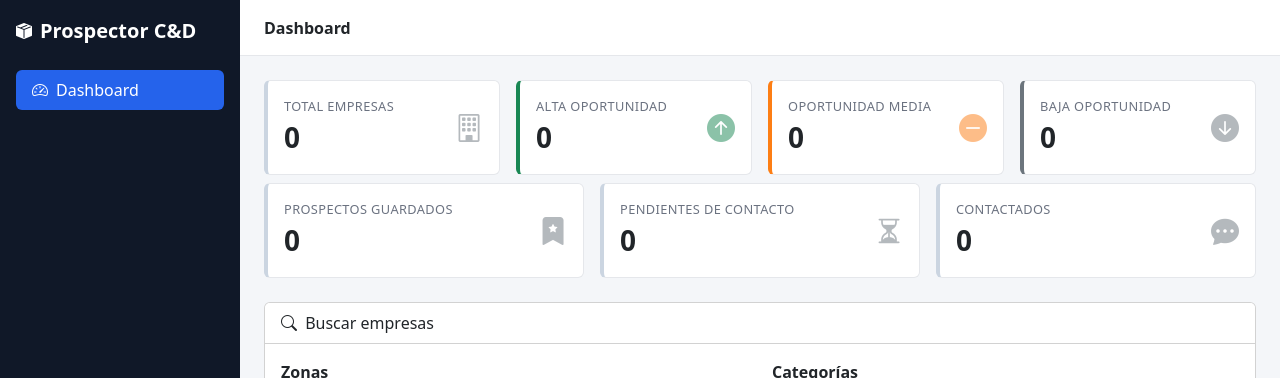
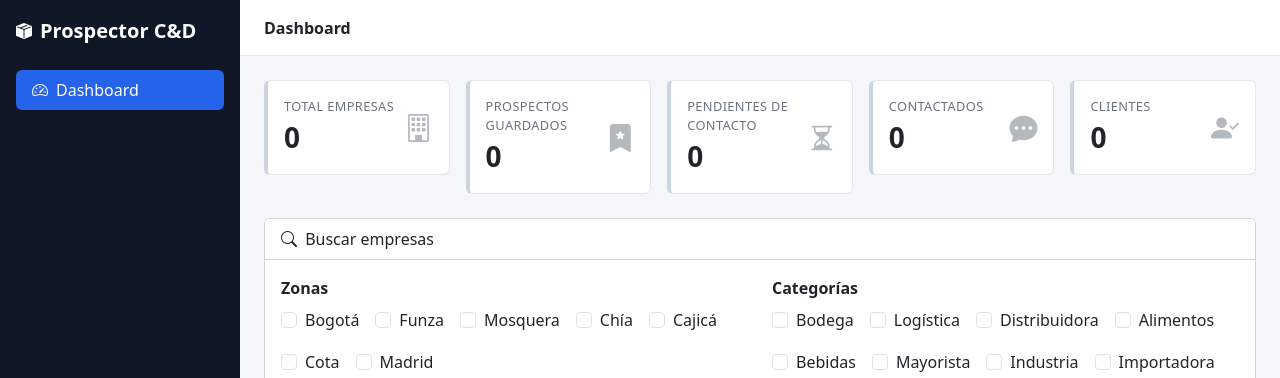
Before and after one commit to Mundanesleet/Protector, a Flask app: page / in a window 1280 px wide. Shown: the top 378 px of the page. Run offline with Flask 3, Linux system fonts and the light colour scheme; data that the repository does not hold is empty; some libraries are stand-ins or nearby versions.

Commit message:
Quitar sistema de oportunidad y agregar exportacion a Excel
A peticion del usuario: el scoring alta/media/baja no aportaba valor
para el uso real (una lista de contactos), asi que se elimina por
completo (modelo, servicio, UI) en vez de dejarlo sin usar.

Se agrega GET /api/companies/export (mismo mecanismo de filtros que
GET /api/companies) que genera un .xlsx en memoria con openpyxl y lo
entrega para descargar, boton "Exportar a Excel" en el dashboard.
SQLite se mantiene como base de datos real de la app (ya es gratis y
funciona bien); el Excel es un respaldo/export bajo demanda, no la
base de datos misma, para evitar los problemas de usar una hoja de
calculo como almacenamiento concurrente de una app web.

La tabla y la ficha de empresa ahora priorizan telefono/email/website
en vez del badge de oportunidad.

Co-Authored-By: Claude Sonnet 5 <noreply@anthropic.com>

```diff
--- a/models/__init__.py
+++ b/models/__init__.py
@@ -1,4 +1,4 @@
-from .company import Company, CATEGORY_CHOICES, CATEGORY_LABELS, OPPORTUNITY_LABELS
+from .company import Company, CATEGORY_CHOICES, CATEGORY_LABELS
 from .prospect import Prospect, STATUS_LABELS
 from .note import Note
 
@@ -9,5 +9,4 @@ __all__ = [
     "CATEGORY_CHOICES",
     "CATEGORY_LABELS",
     "STATUS_LABELS",
-    "OPPORTUNITY_LABELS",
 ]
--- a/requirements.txt
+++ b/requirements.txt
@@ -2,3 +2,4 @@ Flask==3.0.3
 Flask-SQLAlchemy==3.1.1
 python-dotenv==1.0.1
 requests==2.32.3
+openpyxl==3.1.5
--- a/routes/company_routes.py
+++ b/routes/company_routes.py
@@ -1,6 +1,6 @@
 import logging
 
-from flask import Blueprint, jsonify, request
+from flask import Blueprint, jsonify, request, send_file
 
 from models import Company
 from services import company_service
@@ -10,6 +10,20 @@ from services.data_sources.overpass_service import search as overpass_search
 logger = logging.getLogger(__name__)
 
 company_bp = Blueprint("company_api", __name__, url_prefix="/api")
+
+
+def _filters_from_query_args():
+    filters = {
+        "city": request.args.get("city"),
+        "category": request.args.get("category"),
+        "status": request.args.get("status"),
+        "q": request.args.get("q"),
+    }
+    if "has_phone" in request.args:
+        filters["has_phone"] = request.args.get("has_phone") == "true"
+    if "has_website" in request.args:
+        filters["has_website"] = request.args.get("has_website") == "true"
+    return filters
 
 
 @company_bp.route("/search", methods=["POST"])
@@ -40,20 +54,19 @@ def search_companies():
 
 @company_bp.route("/companies")
 def list_companies():
-    filters = {
-        "city": request.args.get("city"),
-        "category": request.args.get("category"),
-        "opportunity_level": request.args.get("opportunity_level"),
-        "status": request.args.get("status"),
-        "q": request.args.get("q"),
-    }
-    if "has_phone" in request.args:
-        filters["has_phone"] = request.args.get("has_phone") == "true"
-    if "has_website" in request.args:
-        filters["has_website"] = request.args.get("has_website") == "true"
+    companies = company_service.list_companies(_filters_from_query_args())
+    return jsonify({"data": [company.to_dict() for company in companies]})
 
-    companies = company_service.list_companies(filters)
-    return jsonify({"data": [company.to_dict() for company in companies]})
+
+@company_bp.route("/companies/export")
+def export_companies():
+    stream = company_service.export_companies_workbook(_filters_from_query_args())
+    return send_file(
+        stream,
+        mimetype="application/vnd.openxmlformats-officedocument.spreadsheetml.sheet",
+        as_attachment=True,
+        download_name="prospector_empresas.xlsx",
+    )
 
 
 @company_bp.route("/companies/<int:company_id>")
--- a/static/css/style.css
+++ b/static/css/style.css
@@ -1,7 +1,4 @@
 :root {
-    --opportunity-alta: #198754;
-    --opportunity-media: #fd7e14;
-    --opportunity-baja: #6c757d;
     --sidebar-width: 240px;
 }
 
@@ -52,10 +49,6 @@ body {
     border-left: 4px solid #cbd5e1;
 }
 
-.stat-card.border-opportunity-alta { border-left-color: var(--opportunity-alta); }
-.stat-card.border-opportunity-media { border-left-color: var(--opportunity-media); }
-.stat-card.border-opportunity-baja { border-left-color: var(--opportunity-baja); }
-
 .stat-label {
     font-size: 0.8rem;
     color: #6b7280;
@@ -77,24 +70,6 @@ body {
     opacity: 0.5;
 }
 
-.text-opportunity-alta { color: var(--opportunity-alta); }
-.text-opportunity-media { color: var(--opportunity-media); }
-.text-opportunity-baja { color: var(--opportunity-baja); }
-
-.badge-opportunity {
-    display: inline-flex;
-    align-items: center;
-    gap: 0.35rem;
-    padding: 0.35rem 0.6rem;
-    border-radius: 999px;
-    font-size: 0.78rem;
-    font-weight: 600;
-}
-
-.badge-opportunity-alta { background-color: rgba(25, 135, 84, 0.12); color: var(--opportunity-alta); }
-.badge-opportunity-media { background-color: rgba(253, 126, 20, 0.12); color: var(--opportunity-media); }
-.badge-opportunity-baja { background-color: rgba(108, 117, 125, 0.12); color: var(--opportunity-baja); }
-
 .badge-status {
     display: inline-block;
     padding: 0.3rem 0.55rem;
@@ -112,17 +87,3 @@ body {
     height: 380px;
     width: 100%;
 }
-
-.score-reasons {
-    list-style: none;
-    padding-left: 0;
-}
-
-.score-reasons li {
-    padding: 0.25rem 0;
-    border-bottom: 1px dashed #e5e7eb;
-}
-
-.score-reasons li:last-child {
-    border-bottom: none;
-}
--- a/static/js/app.js
+++ b/static/js/app.js
@@ -22,12 +22,6 @@ const Prospector = (() => {
         return body;
     }
 
-    const OPPORTUNITY_INFO = {
-        alta: { label: "Alta oportunidad", className: "badge-opportunity-alta", icon: "bi-arrow-up-circle-fill" },
-        media: { label: "Oportunidad media", className: "badge-opportunity-media", icon: "bi-dash-circle-fill" },
-        baja: { label: "Baja oportunidad", className: "badge-opportunity-baja", icon: "bi-arrow-down-circle-fill" },
-    };
-
     const STATUS_INFO = {
         new: { label: "Sin contactar", className: "badge-status-new" },
         contacted: { label: "Contactado", className: "badge-status-active" },
@@ -42,11 +36,6 @@ const Prospector = (() => {
         const div = document.createElement("div");
         div.textContent = value == null ? "" : String(value);
         return div.innerHTML;
-    }
-
-    function opportunityBadgeHtml(level) {
-        const info = OPPORTUNITY_INFO[level] || OPPORTUNITY_INFO.baja;
-        return `<span class="badge-opportunity ${info.className}"><i class="bi ${info.icon}"></i> ${info.label}</span>`;
     }
 
     function statusBadgeHtml(status) {
@@ -64,11 +53,9 @@ const Prospector = (() => {
 
     return {
         apiRequest,
-        opportunityBadgeHtml,
         statusBadgeHtml,
         showAlert,
         escapeHtml,
-        OPPORTUNITY_INFO,
         STATUS_INFO,
     };
 })();
--- a/static/js/dashboard.js
+++ b/static/js/dashboard.js
@@ -61,7 +61,6 @@
             q: document.getElementById("filterQ").value.trim(),
             city: document.getElementById("filterCity").value,
             category: document.getElementById("filterCategory").value,
-            opportunity_level: document.getElementById("filterOpportunity").value,
             status: document.getElementById("filterStatus").value,
         };
         if (document.getElementById("filterHasPhone").checked) filters.has_phone = "true";
@@ -74,6 +73,8 @@
         Object.entries(currentFilters()).forEach(([key, value]) => {
             if (value) params.set(key, value);
         });
+
+        document.getElementById("exportButton").href = `/api/companies/export?${params.toString()}`;
 
         const res = await Prospector.apiRequest(`/api/companies?${params.toString()}`);
         const companies = res.data;
@@ -88,7 +89,7 @@
             const message = hasActiveFilters
                 ? "No se encontraron empresas con estos filtros."
                 : "Todavía no hay empresas. Usa el buscador para encontrar empresas.";
-            tbody.innerHTML = `<tr><td colspan="7" class="text-center text-muted py-4">${message}</td></tr>`;
+            tbody.innerHTML = `<tr><td colspan="8" class="text-center text-muted py-4">${message}</td></tr>`;
             return;
         }
 
@@ -99,8 +100,9 @@
                 <td>${Prospector.escapeHtml(c.name)}</td>
                 <td>${Prospector.escapeHtml(c.city || "-")}</td>
                 <td>${Prospector.escapeHtml(state.categoryLabels[c.category] || c.category || "-")}</td>
-                <td>${Prospector.opportunityBadgeHtml(c.opportunity_level)}</td>
                 <td>${Prospector.escapeHtml(c.phone || "-")}</td>
+                <td>${Prospector.escapeHtml(c.email || "-")}</td>
+                <td>${c.website ? `<a href="${Prospector.escapeHtml(c.website)}" target="_blank" rel="noopener noreferrer">sitio</a>` : "-"}</td>
                 <td>${c.prospect ? Prospector.statusBadgeHtml(c.prospect.status) : '<span class="text-muted small">Sin guardar</span>'}</td>
                 <td class="text-end text-nowrap">
                     <button class="btn btn-sm btn-outline-secondary" data-action="view" data-id="${c.id}" title="Ver"><i class="bi bi-eye"></i></button>
@@ -113,12 +115,6 @@
     }
 
     function renderCompanyDetail(company) {
-        const reasonsHtml = company.score_reasons.length
-            ? `<ul class="score-reasons">${company.score_reasons
-                  .map((r) => `<li>${Prospector.escapeHtml(r)}</li>`)
-                  .join("")}</ul>`
-            : '<p class="text-muted">No se detectaron señales relevantes en los datos disponibles.</p>';
-
         const prospect = company.prospect;
         let gestionHtml;
 
@@ -179,11 +175,7 @@
                 </tbody>
             </table>
 
-            <h6 class="text-uppercase text-muted small">Análisis</h6>
-            <div class="mb-2">${Prospector.opportunityBadgeHtml(company.opportunity_level)} <span class="text-muted small">(puntaje: ${company.score}/100)</span></div>
-            ${reasonsHtml}
-
-            <h6 class="text-uppercase text-muted small mt-4">Gestión comercial</h6>
+            <h6 class="text-uppercase text-muted small">Gestión comercial</h6>
             ${gestionHtml}
         `;
     }
@@ -289,7 +281,7 @@
             } else if (btn.dataset.action === "save") saveCompanyAsProspect(id);
         });
 
-        ["filterCity", "filterCategory", "filterOpportunity", "filterStatus", "filterHasPhone", "filterHasWebsite"].forEach(
+        ["filterCity", "filterCategory", "filterStatus", "filterHasPhone", "filterHasWebsite"].forEach(
             (id) => document.getElementById(id).addEventListener("change", loadCompanies)
         );
 
--- a/static/js/map.js
+++ b/static/js/map.js
@@ -22,13 +22,12 @@ const ProspectorMap = (() => {
 
         withCoords.forEach((company) => {
             const marker = L.marker([company.latitude, company.longitude]);
-            const info = Prospector.OPPORTUNITY_INFO[company.opportunity_level] || Prospector.OPPORTUNITY_INFO.baja;
 
             const popupContent = document.createElement("div");
             popupContent.innerHTML = `
                 <div class="fw-semibold mb-1">${Prospector.escapeHtml(company.name)}</div>
                 <div class="small text-muted mb-1">${Prospector.escapeHtml(company.city || "")}</div>
-                <div class="small mb-2">${Prospector.escapeHtml(company.category || "")} · ${info.label}</div>
+                <div class="small mb-2">${Prospector.escapeHtml(company.category || "")}</div>
             `;
             const viewButton = document.createElement("button");
             viewButton.className = "btn btn-sm btn-primary";
--- a/templates/dashboard.html
+++ b/templates/dashboard.html
@@ -7,8 +7,8 @@
 <div id="dashboardAlert"></div>
 
 <!-- Estadisticas -->
-<div class="row g-3 mb-2">
-    <div class="col-6 col-lg-3">
+<div class="row row-cols-2 row-cols-lg-5 g-3 mb-4">
+    <div class="col">
         <div class="card stat-card">
             <div class="card-body">
                 <div class="stat-label">Total empresas</div>
@@ -17,37 +17,7 @@
             </div>
         </div>
     </div>
-    <div class="col-6 col-lg-3">
-        <div class="card stat-card border-opportunity-alta">
-            <div class="card-body">
-                <div class="stat-label">Alta oportunidad</div>
-                <div class="stat-value" data-stat="alta_oportunidad">0</div>
-                <div class="stat-icon text-opportunity-alta"><i class="bi bi-arrow-up-circle-fill"></i></div>
-            </div>
-        </div>
-    </div>
-    <div class="col-6 col-lg-3">
-        <div class="card stat-card border-opportunity-media">
-            <div class="card-body">
-                <div class="stat-label">Oportunidad media</div>
-                <div class="stat-value" data-stat="media_oportunidad">0</div>
-                <div class="stat-icon text-opportunity-media"><i class="bi bi-dash-circle-fill"></i></div>
-            </div>
-        </div>
-    </div>
-    <div class="col-6 col-lg-3">
-        <div class="card stat-card border-opportunity-baja">
-            <div class="card-body">
-                <div class="stat-label">Baja oportunidad</div>
-                <div class="stat-value" data-stat="baja_oportunidad">0</div>
-                <div class="stat-icon text-opportunity-baja"><i class="bi bi-arrow-down-circle-fill"></i></div>
-            </div>
-        </div>
-    </div>
-</div>
-
-<div class="row g-3 mb-4">
-    <div class="col-6 col-lg-4">
+    <div class="col">
         <div class="card stat-card">
             <div class="card-body">
                 <div class="stat-label">Prospectos guardados</div>
@@ -56,7 +26,7 @@
             </div>
         </div>
     </div>
-    <div class="col-6 col-lg-4">
+    <div class="col">
         <div class="card stat-card">
             <div class="card-body">
                 <div class="stat-label">Pendientes de contacto</div>
@@ -65,12 +35,21 @@
             </div>
         </div>
     </div>
-    <div class="col-6 col-lg-4">
+    <div class="col">
         <div class="card stat-card">
             <div class="card-body">
                 <div class="stat-label">Contactados</div>
                 <div class="stat-value" data-stat="contactados">0</div>
                 <div class="stat-icon text-secondary"><i class="bi bi-chat-dots-fill"></i></div>
+            </div>
+        </div>
+    </div>
+    <div class="col">
+        <div class="card stat-card">
+            <div class="card-body">
+                <div class="stat-label">Clientes</div>
+                <div class="stat-value" data-stat="clientes">0</div>
+                <div class="stat-icon text-secondary"><i class="bi bi-person-check-fill"></i></div>
             </div>
         </div>
     </div>
@@ -113,30 +92,25 @@
 
 <!-- Tabla y filtros -->
 <div class="card">
-    <div class="card-header bg-white">
-        <i class="bi bi-table me-1"></i> Empresas
+    <div class="card-header bg-white d-flex justify-content-between align-items-center">
+        <span><i class="bi bi-table me-1"></i> Empresas</span>
+        <a href="/api/companies/export" id="exportButton" class="btn btn-sm btn-outline-success">
+            <i class="bi bi-file-earmark-excel"></i> Exportar a Excel
+        </a>
     </div>
     <div class="card-body">
         <div class="row g-2 mb-3">
             <div class="col-md-3">
                 <input type="text" class="form-control" id="filterQ" placeholder="Buscar por nombre...">
             </div>
-            <div class="col-md-2">
+            <div class="col-md-3">
                 <select class="form-select" id="filterCity">
                     <option value="">Todas las ciudades</option>
                 </select>
             </div>
-            <div class="col-md-2">
+            <div class="col-md-3">
                 <select class="form-select" id="filterCategory">
                     <option value="">Todas las categorías</option>
-                </select>
-            </div>
-            <div class="col-md-2">
-                <select class="form-select" id="filterOpportunity">
-                    <option value="">Toda oportunidad</option>
-                    <option value="alta">Alta oportunidad</option>
-                    <option value="media">Oportunidad media</option>
-                    <option value="baja">Baja oportunidad</option>
                 </select>
             </div>
             <div class="col-md-3">
@@ -163,15 +137,16 @@
                         <th>Empresa</th>
                         <th>Ciudad</th>
                         <th>Categoría</th>
-                        <th>Oportunidad</th>
                         <th>Teléfono</th>
+                        <th>Email</th>
+                        <th>Website</th>
                         <th>Estado</th>
                         <th class="text-end">Acciones</th>
                     </tr>
                 </thead>
                 <tbody id="companiesTableBody">
                     <tr>
-                        <td colspan="7" class="text-center text-muted py-4">
+                        <td colspan="8" class="text-center text-muted py-4">
                             Usa el buscador para encontrar empresas.
                         </td>
                     </tr>
```
Also changed, not shown: models/company.py (+1 -25 lines), services/company_service.py (+63 -35 lines), services/prospect_scoring_service.py (deleted, +0 -99 lines).
